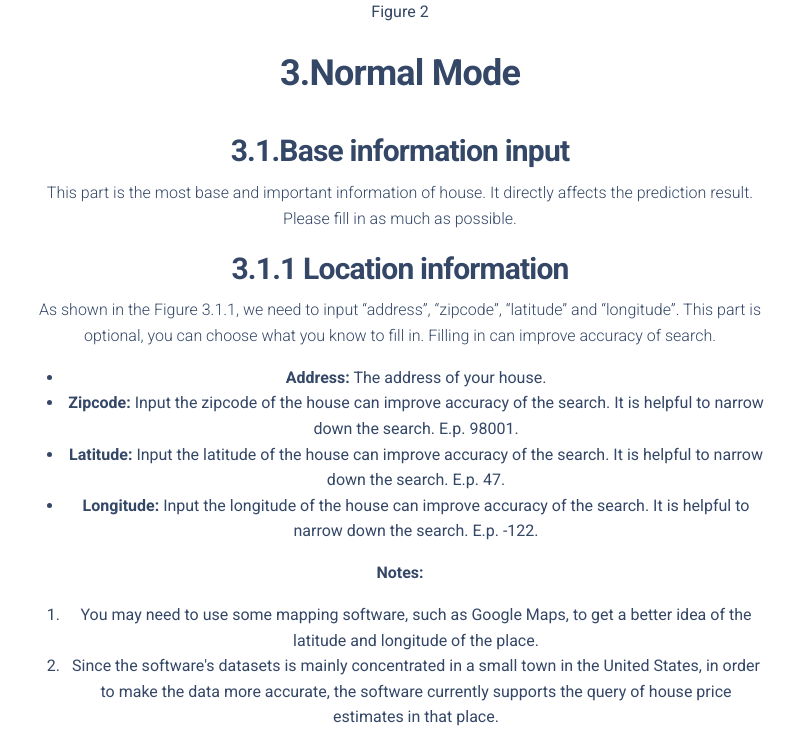
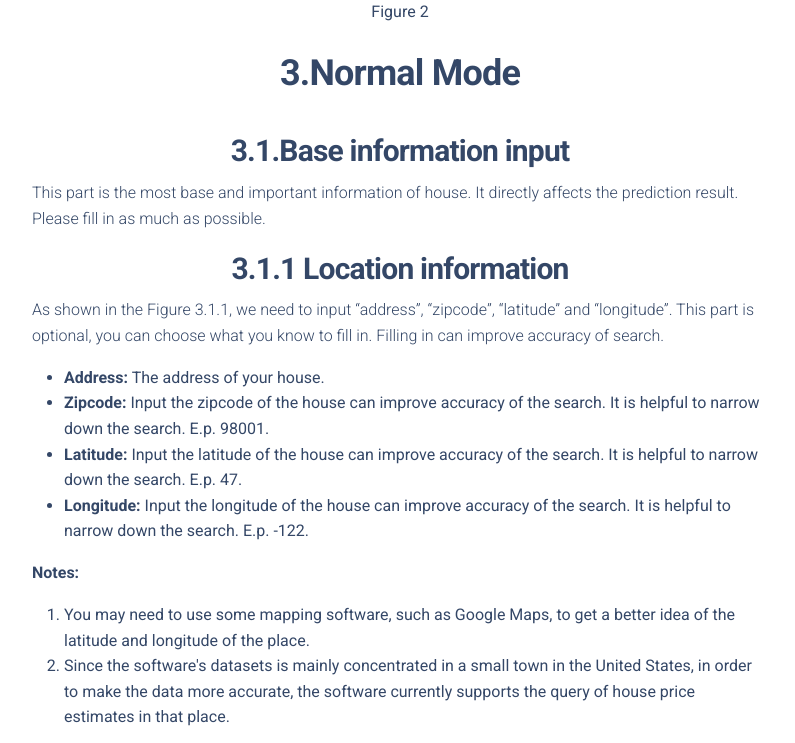
Before and after one commit to xiaoran007/GRP-AVM, a Flask app: page /readmore in a window 1280 px wide. Shown: the part 1648-2391 px from the top of the page, without its empty margins (240-1035 px from the left). Run offline with Flask 2, Linux system fonts and the light colour scheme; parts of the project's set-up code (start-up, migrations or seed data) failed here and were passed over; some libraries are stand-ins or nearby versions.

Commit message:
Replace readmore.html: Align text left, Additional details, jump by Yuhao CAI

```diff
--- a/Interface/templates/readmore.html
+++ b/Interface/templates/readmore.html
@@ -104,11 +104,11 @@
                 <div class="text-center">
 
                     <h1 class="text-dark" style=" margin-top: 40px;">User Guide</h1>
-                    <p class="text-dark">This user manual will guide you to how to go through the process. This manual
+                    <p class="text-dark" style="text-align:left;">This user manual will guide you to how to go through the process. This manual
                         has been written to help you to understand the differences between “Normal Mode” and
                         “Professional Mode”, and how to fill in information. </p>
                     <h2 class="text-dark"> 1. Click "Get Started"</h2>
-                    <p class="text-dark">As shown in Figure 1, click this button and turn to mode selection page.</p>
+                    <p class="text-dark" style="text-align:left;">As shown in Figure 1, click this button and turn to mode selection page.</p>
                     <img src="img/readmore/figure1.png" alt="Figure 1">
                     <div class="text-dark">Figure 1</div>
 
@@ -116,14 +116,14 @@
 
 
                     <h2 class="text-dark"> 2.Choose mode</h2>
-                    <p class="text-dark">In Figure 2, we can see two kinds of modes can be choice: “Normal Mode” and
+                    <p class="text-dark" style="text-align:left;">In Figure 2, we can see two kinds of modes can be choice: “Normal Mode” and
                         “Professional Mode”. As their name implies, “Normal Mode” is the mode which is suitable to every
                         user whoever a new hand or old hand. </p>
-                    <p class="text-dark"><strong>Normal Mode:</strong> If it is your first try, we recommend you to
+                    <p class="text-dark" style="text-align:left;"><strong>Normal Mode:</strong> If it is your first try, we recommend you to
                         choose it. “Normal Mode” has an easier operation procedure and detailed guidance. Click button
                         “TRY IT” and move user manual to part <a href="#normal-mode" class="text-dark">“3. Normal
                             Mode”</a>.</p>
-                    <p class="text-dark"><strong>Professional Mode:</strong> If you an old hand, you can try the
+                    <p class="text-dark" style="text-align:left;"><strong>Professional Mode:</strong> If you an old hand, you can try the
                         “Professional Mode”. This mode has more detail can input and harder to operate. Meanwhile, you
                         can get a more precise result. Click button “GO!” and move user manual to part <a
                                 href="#professional-mode" class="text-dark">“4. Professional Mode”</a>.</p>
@@ -135,28 +135,28 @@
                     <h2 class="text-dark" id="normal-mode">3.Normal Mode</h2>
                     <br>
                     <h3 class="text-dark">3.1.Base information input</h3>
-                    <p class="text-dark">This part is the most base and important information of house. It directly
+                    <p class="text-dark" style="text-align:left;">This part is the most base and important information of house. It directly
                         affects the prediction result. Please fill in as much as possible. </p>
 
                     <h3 class="text-dark">3.1.1 Location information</h3>
-                    <p class="text-dark">As shown in the Figure 3.1.1, we need to input “address”, “zipcode”,
+                    <p class="text-dark" style="text-align:left;">As shown in the Figure 3.1.1, we need to input “address”, “zipcode”,
                         “latitude” and “longitude”. This part is optional, you can choose what you know to fill in.
                         Filling in can improve accuracy of search. </p>
                     <ul class="text-dark">
-                        <li><strong>Address:</strong> The address of your house.</li>
-                        <li><strong>Zipcode:</strong> Input the zipcode of the house can improve accuracy of the search.
+                        <li style="text-align:left;"><strong>Address:</strong> The address of your house.</li>
+                        <li style="text-align:left;"><strong>Zipcode:</strong> Input the zipcode of the house can improve accuracy of the search.
                             It is helpful to narrow down the search. E.p. 98001.
                         </li>
-                        <li><strong>Latitude:</strong> Input the latitude of the house can improve accuracy of the
+                        <li style="text-align:left;"><strong>Latitude:</strong> Input the latitude of the house can improve accuracy of the
                             search. It is helpful to narrow down the search. E.p. 47.
                         </li>
-                        <li><strong>Longitude:</strong> Input the longitude of the house can improve accuracy of the
+                        <li style="text-align:left;"><strong>Longitude:</strong> Input the longitude of the house can improve accuracy of the
                             search. It is helpful to narrow down the search. E.p. -122.
                         </li>
                     </ul>
 
-                    <p class="text-dark"><strong>Notes:</strong></p>
-                    <ol class="text-dark">
+                    <p class="text-dark" style="text-align:left;"><strong>Notes:</strong></p>
+                    <ol class="text-dark" style="text-align:left;">
                         <li>You may need to use some mapping software, such as Google Maps, to get a better idea of the
                             latitude and longitude of the place.
                         <li>Since the software's datasets is mainly concentrated in a small town in the United States,
@@ -171,17 +171,19 @@
 
 
                     <h3 class="text-dark">3.1.2 General information</h3>
-                    <p class="text-dark">As shown in the Figure 3.1.2, we need to input “Bedrooms number”, “Bathrooms
+                    <p class="text-dark" style="text-align:left;">As shown in the Figure 3.1.2, we need to input “Bedrooms number”, “Bathrooms
                         number”, “Living size” and “Lot size”. </p>
-                    <ul class="text-dark">
+                    <ul class="text-dark" style="text-align:left;">
                         <li><strong>Bedrooms number:</strong> The number of bedrooms in the house. E.p. 2.</li>
                         <li><strong>Bathrooms number:</strong> The number of bathrooms in the house. E.p. 2.</li>
                         <li><strong>Living size:</strong> This is often used to describe the internal living area of a
                             house, excluding non-residential spaces such as garages, basements, etc. E.p. 1000.
                         </li>
+                        <li><strong>Lot size:</strong> Lot size: The total area of house. It includes exterior space such as garden. E.p. 100.
+                        </li>
                     </ul>
-                    <p class="text-dark"><strong>Notes:</strong></p>
-                    <p class="text-dark">The unit we use here is square footage.1 square meter is equal to 10.7639
+                    <p class="text-dark" style="text-align:left;"><strong>Notes:</strong></p>
+                    <p class="text-dark" style="text-align:left;">The unit we use here is square footage.1 square meter is equal to 10.7639
                         square feet.</p>
                     <img src="img/readmore/figure3.1.2.png" alt="Figure 3.1.2">
                     <div class="text-dark">Figure 3.1.2</div>
@@ -189,9 +191,9 @@
 
 
                     <h3 class="text-dark">3.1.3 Details information</h3>
-                    <p class="text-dark">As shown in the Figure 3.1.3, we need to input “Floors”, “Is waterfront?”,
+                    <p class="text-dark" style="text-align:left;">As shown in the Figure 3.1.3, we need to input “Floors”, “Is waterfront?”,
                         “The size above basement” and “Basement size”. </p>
-                    <ul class="text-dark">
+                    <ul class="text-dark" style="text-align:left;">
                         <li><strong>Floors:</strong> The number of floors. Don’t need to mind the basement. E.p. 2.</li>
                         <li><strong>Is waterfront?:</strong> Whether your house is near the water. Usually, the price of
                             a house by the water is higher. E.p. Yes.
@@ -203,18 +205,18 @@
                             have the basement, please fill 0 instead.
                         </li>
                     </ul>
-                    <p class="text-dark"><strong>Notes:</strong></p>
-                    <p class="text-dark">The unit we use here is square footage.1 square meter is equal to 10.7639
+                    <p class="text-dark" style="text-align:left;"><strong>Notes:</strong></p>
+                    <p class="text-dark" style="text-align:left;">The unit we use here is square footage.1 square meter is equal to 10.7639
                         square feet.</p>
                     <img src="img/readmore/figure3.1.3.png" alt="Figure 3.1.3">
                     <div class="text-dark">Figure 3.1.3</div>
                     <br>
 
                     <h3 class="text-dark">3.1.4 More information</h3>
-                    <p class="text-dark">As shown in the Figure 3.1.4, we need to input “Built year”, “Renovated
+                    <p class="text-dark" style="text-align:left;">As shown in the Figure 3.1.4, we need to input “Built year”, “Renovated
                         year(if not, enter 0)”, “Living size in 2015” and “Lot size in 2015”. This part is optional, you
                         can choose what you know to fill in. Filling in can improve accuracy of prediction result.</p>
-                    <ul class="text-dark">
+                    <ul class="text-dark" style="text-align:left;">
                         <li><strong>Built year:</strong> The year of house when was built. E.p. 2000.</li>
                         <li><strong>Renovated year(if not, enter 0):</strong> The year of house when was repaired. If
                             the house was never repaired, enter “0”. E.p. 0.
@@ -224,90 +226,91 @@
                         </li>
                         <li><strong>Lot size in 2015:</strong> The total area of house in 2015. Usually, it is same as
                             now. E.p. 120.
-                        </li>
-                    </ul>
+                        </li></ul>
+                    <p class="text-dark" style="text-align:left;">After you finishing filling the base part. Please click the orange button “Finish” to the next step. </p>
+
                     <img src="img/readmore/figure3.1.4.png" alt="Figure 3.1.4">
                     <div class="text-dark">Figure 3.1.4</div>
                     <br>
 
 
                     <h3 class="text-dark">3.2.Skip or Continue</h3>
-                    <p class="text-dark">In Figure 3.2, we can see two buttons can be clicked: “Skip!” and “Go!”. If
+                    <p class="text-dark" style="text-align:left;">In Figure 3.2, we can see two buttons can be clicked: “Skip!” and “Go!”. If
                         you want to add more details, please click “Go!”. And you will get more powerful reasoning and
                         more accuracy prediction result. </p>
-                    <p class="text-dark">Of course, you also can skip this part. If you want, click the “Skip!” and
-                        move the user manual to “3.4 normal mode result”.</p>
+                    <p class="text-dark" style="text-align:left;">Of course, you also can skip this part. If you want, click the “Skip!” and
+                        move the user manual to <a href="#normal-mode-result" class="text-dark">“3.4 normal mode result”</a>.</p>
                     <img src="img/readmore/figure3.2.png" alt="Figure 3.2">
                     <div class="text-dark">Figure 3.2</div>
                     <br>
 
 
                     <h3 class="text-dark">3.3.Pro information input</h3>
-                    <p class="text-dark">This part is extension section. It indirect affects the prediction
+                    <p class="text-dark" style="text-align:left;">This part is extension section. It indirect affects the prediction
                         result. </p>
 
-                    <p class="text-dark">In Figure 3.3.1, you need to input the times this property has been viewed
+                    <p class="text-dark" style="text-align:left;">In Figure 3.3.1, you need to input the times this property has been viewed
                         already. If you don’t sure, you can enter 0.</p>
                     <img src="img/readmore/figure3.3.1.png" alt="Figure 3.3.1">
                     <div class="text-dark">Figure 3.3.1</div>
                     <br>
 
-                    <p class="text-dark">In Figure 3.3.2, you need to score for the condition. Click the corresponding
+                    <p class="text-dark" style="text-align:left;">In Figure 3.3.2, you need to score for the condition. Click the corresponding
                         star. </p>
                     <img src="img/readmore/figure3.3.2.png" alt="Figure 3.3.2">
                     <div class="text-dark">Figure 3.3.2</div>
                     <br>
 
-                    <p class="text-dark">In Figure 3.3.3, you need to evaluate and give a grade. If you don’t sure, you
+                    <p class="text-dark" style="text-align:left;">In Figure 3.3.3, you need to evaluate and give a grade. If you don’t sure, you
                         can enter 0. Usually, the grade not over 15.</p>
-                    <p class="text-dark">After finishing the input, click button “finish” and watch the result. </p>
+                    <p class="text-dark" style="text-align:left;">After finishing the input, click button “finish” and watch the result. </p>
                     <img src="img/readmore/figure3.3.3.png" alt="Figure 3.3.3">
                     <div class="text-dark">Figure 3.3.3</div>
                     <br>
 
-                    <h3 class="text-dark">3.4.normal mode result</h3>
-                    <p class="text-dark">The finial result by normal mode will be shown in this page. Just like in
+                    <h3 class="text-dark" id="normal-mode-result">3.4.normal mode result</h3>
+                    <p class="text-dark" style="text-align:left;">The finial result by normal mode will be shown in this page. Just like in
                         figure 3.4, you can see the prediction price, reasons and statistics. </p>
                     <img src="img/readmore/figure3.4.png" alt="Figure 3.4">
                     <div class="text-dark">Figure 3.4</div>
 
                     <br>
-                    <h2 class="text-dark"> 4.Professional mode</h2>
-                    <p class="text-dark">In figure 4, we can see three buttons can be clicked: “Historical Prediction”,
-                        “Single Prediction” and “Batch Prediction”. Their functions will be explained next. You also can
+                    <h2 class="text-dark" id="professional-mode"> 4.Professional mode</h2>
+                    <p class="text-dark" style="text-align:left;">In figure 4, we can see three buttons can be clicked: <a href="#Historical-Prediction" class="text-dark">“Historical Prediction”</a>,
+                        <a href="#Single-Prediction" class="text-dark">“Single Prediction”</a> and <a href="#Batch-Prediction" class="text-dark">“Batch Prediction”</a>. Their functions will be explained next. You also can
                         download the result. </p>
                     <img src="img/readmore/figure4.png" alt="Figure 4">
                     <div class="text-dark">Figure 4</div>
 
                     <br>
 
-                    <h3 class="text-dark">4.1 Historical Prediction</h3>
-                    <p class="text-dark">In this page, you can use result ID to find historical records. As figure
+                    <h3 class="text-dark" id="Historical-Prediction">4.1 Historical Prediction</h3>
+                    <p class="text-dark" style="text-align:left;">In this page, you can use result ID to find historical records. As figure
                         4.1.1, enter the result ID and click button. </p>
                     <img src="img/readmore/figure4.1.1.png" alt="Figure 4.1.1">
                     <div class="text-dark">Figure 4.1.1</div>
                     <br>
 
-                    <p class="text-dark">If your result ID can’t find corresponding records. You will be turned to this
+                    <p class="text-dark" style="text-align:left;">If your result ID can’t find corresponding records. You will be turned to this
                         page like figure 4.1.2. </p>
                     <img src="img/readmore/figure4.1.2.png" alt="Figure 4.1.2">
                     <div class="text-dark">Figure 4.1.2</div>
                     <br>
 
-                    <p class="text-dark">If your result ID can find corresponding records. The result will be showed
+                    <p class="text-dark" style="text-align:left;">If your result ID can find corresponding records. The result will be showed
                         like figure 4.1.3. </p>
                     <img src="img/readmore/figure4.1.3.png" alt="Figure 4.1.3">
                     <div class="text-dark">Figure 4.1.3</div>
                     <br>
 
 
-                    <h3 class="text-dark">4.2 Single Prediction</h3>
-                    <p class="text-dark">As figure 4.2.1, we need to enter many parameters. These parameters can be
+                    <h3 class="text-dark" id="Single-Prediction">4.2 Single Prediction</h3>
+                    <p class="text-dark" style="text-align:left;">As figure 4.2.1, we need to enter many parameters. These parameters can be
                         divided into 4 parts: “Location”, “Basic”, “Advance” and “Pro settings”. </p>
 
 
                     <p class="text-dark"><strong>Location:</strong></p>
-                    <ul class="text-dark">
+                    <ul class="text-dark" style="text-align:left;">
                         <li><strong>Zipcode:</strong>Input the zipcode of the house can improve accuracy of the search.
                             It is helpful to narrow down the search. E.p. 98001.
                         </li>
@@ -323,8 +326,8 @@
 
                     </ul>
 
-                    <p class="text-dark"><strong>Notes:</strong></p>
-                    <ol class="text-dark">
+                    <p class="text-dark" style="text-align:left;"><strong>Notes:</strong></p>
+                    <ol class="text-dark" style="text-align:left;">
                         <li>You may need to use some mapping software, such as Google Maps, to get a better idea of the
                             latitude and longitude of the place.
                         <li>Since the software's datasets is mainly concentrated in a small town in the United States,
@@ -336,7 +339,7 @@
                     <br>
                     <br>
                     <p class="text-dark"><strong>Basic:</strong></p>
-                    <ul class="text-dark">
+                    <ul class="text-dark" style="text-align:left;">
                         <li><strong>Bedrooms number:</strong> The number of bedrooms in the house. E.p. 2.</li>
                         <li><strong>Bathrooms number:</strong> The number of bathrooms in the house. E.p. 2.</li>
                         <li><strong>Floors:</strong> The number of floors. Don’t need to mind the basement. E.p. 2.</li>
@@ -358,15 +361,15 @@
                         </li>
                     </ul>
 
-                    <p class="text-dark"><strong>Notes:</strong></p>
-                    <p class="text-dark">The unit we use here is square footage.1 square meter is equal to 10.7639
+                    <p class="text-dark" style="text-align:left;"><strong>Notes:</strong></p>
+                    <p class="text-dark" style="text-align:left;">The unit we use here is square footage.1 square meter is equal to 10.7639
                         square feet.</p>
 
 
                     <br>
                     <br>
                     <p class="text-dark"><strong>Advance:</strong></p>
-                    <ul class="text-dark">
+                    <ul class="text-dark" style="text-align:left;">
                         <li><strong>View number:</strong> You need to input the times this property has been viewed
                             already. If you don’t sure, you can enter 0. E.p. 2.
                         </li>
@@ -382,8 +385,8 @@
                         </li>
                     </ul>
 
-                    <p class="text-dark"><strong>Notes:</strong></p>
-                    <p class="text-dark">The unit we use here is square footage.1 square meter is equal to 10.7639
+                    <p class="text-dark" style="text-align:left;"><strong>Notes:</strong></p>
+                    <p class="text-dark" style="text-align:left;">The unit we use here is square footage.1 square meter is equal to 10.7639
                         square feet.</p>
 
 
@@ -391,7 +394,7 @@
                     <br>
 
                     <p class="text-dark"><strong>Pro setting:</strong></p>
-                    <ul class="text-dark">
+                    <ul class="text-dark" style="text-align:left;">
                         <li><strong>Enable LLM:</strong> Choose to use LLM algorithm to generate prediction price.</li>
                         <li><strong>Enable Full Prediction:</strong> Choose to do full prediction to generate prediction
                             price.
@@ -412,20 +415,20 @@
                     <div class="text-dark">Figure 4.2.1</div>
 
                     <br>
-                    <p class="text-dark">The finial result by professional mode will be shown in this page. Just like
+                    <p class="text-dark" style="text-align:left;">The finial result by professional mode will be shown in this page. Just like
                         in figure 4.2.2, you can see the prediction price, reasons and statistics. </p>
                     <img src="img/readmore/figure4.2.2.png" alt="Figure 4.2.2">
                     <div class="text-dark">Figure 4.2.2</div>
                     <br>
 
 
-                    <h3 class="text-dark">4.3 Batch Prediction</h3>
-                    <p class="text-dark">This page, you can do batch prediction by uploading file in proper format. As
+                    <h3 class="text-dark" id="Batch-Prediction">4.3 Batch Prediction</h3>
+                    <p class="text-dark" style="text-align:left;">This page, you can do batch prediction by uploading file in proper format. As
                         figure 4.3.1, this page can be divided into 2 parts: “Pro settings” (this part is to choose the
                         kind of model.) and “Select data file” (this part is to upload file). </p>
 
                     <p class="text-dark"><strong>Pro setting:</strong></p>
-                    <ul class="text-dark">
+                    <ul class="text-dark" style="text-align:left;">
                         <li><strong>Enable LLM:</strong> Choose to use LLM algorithm to generate prediction price.</li>
                         <li><strong>Enable Full Prediction:</strong> Choose to do full prediction to generate prediction
                             price.
@@ -443,21 +446,23 @@
 
                     <p class="text-dark"><strong>Select data file:</strong></p>
 
-                    <p class="text-dark">Click the “BROWSE” to select the data file. And you can see it on the left
+                    <p class="text-dark" style="text-align:left;">Click the “BROWSE” to select the data file. And you can see it on the left
                         after chose.After doing these things, please click the “SUBMIT”. And you will get the result if
                         you upload file with right format. </p>
 
-                    <p class="text-dark"><strong>Notes:</strong></p>
-                    <p class="text-dark">the true format is .csv format.</p>
+                    <p class="text-dark" style="text-align:left;"><strong>Notes:</strong></p>
+                    <p class="text-dark" style="text-align:left;">The true format is ".csv" format. Just like figure csv_example.</p>
+                    <img src="img/readmore/csv_example.png" alt="csv_example" width="800px" height="auto">
+                    <div class="text-dark">csv_example</div>
                     <img src="img/readmore/figure4.3.1.png" alt="Figure 4.3.1">
                     <div class="text-dark">Figure 4.3.1</div>
                     <br>
-                    <p class="text-dark">If your data file use wrong format. You will be turned to this page like
+                    <p class="text-dark" style="text-align:left;">If your data file use wrong format. You will be turned to this page like
                         figure 4.3.2. </p>
                     <img src="img/readmore/figure4.3.2.png" alt="Figure 4.3.2">
                     <div class="text-dark">Figure 4.3.2</div>
                     <br>
-                    <p class="text-dark">If you upload data file with right format. You can see the result in this
+                    <p class="text-dark" style="text-align:left;">If you upload data file with right format. You can see the result in this
                         page. Just like in figure 4.3.3, you can see the batch prediction result. </p>
                     <img src="img/readmore/figure4.3.3.png" alt="Figure 4.3.3">
                     <div class="text-dark">Figure 4.3.3</div>
```
